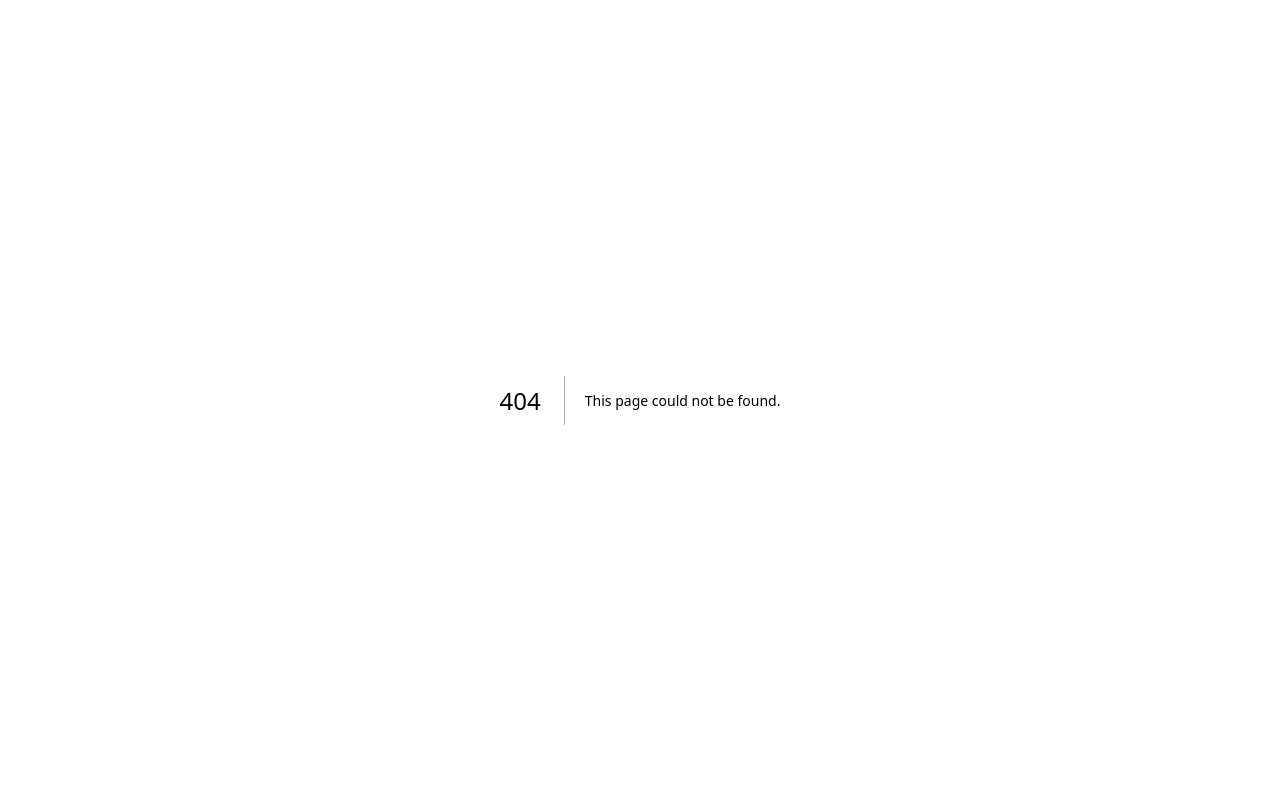
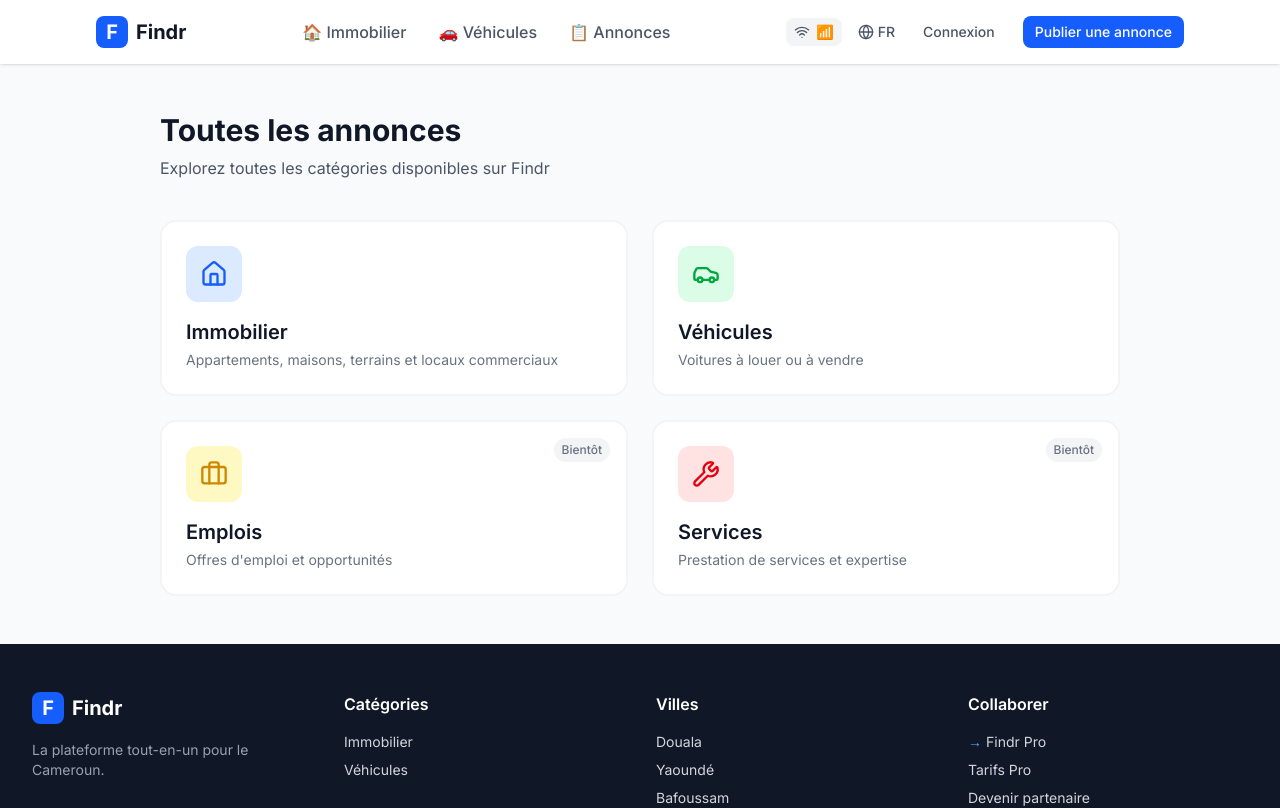
Before and after one commit to Sirbada/Findr, a Next.js app: page /annonces in a window 1280 px wide. Before the commit this address had no page. Shown: the top 808 px of the page. Built offline with nearby package versions, Linux system fonts and the light colour scheme.

Commit message:
feat: add Annonces nav tab + /annonces overview page

```diff
--- /dev/null
+++ b/src/app/annonces/page.tsx
@@ -0,0 +1,110 @@
+'use client'
+
+import Link from 'next/link'
+import { Home, Car, Briefcase, Wrench, ArrowRight } from 'lucide-react'
+import { Header } from '@/components/layout/Header'
+import { Footer } from '@/components/layout/Footer'
+import { useTranslation } from '@/lib/i18n/context'
+
+const categories = [
+  {
+    key: 'housing',
+    href: '/housing',
+    icon: Home,
+    color: 'bg-blue-100 text-blue-600',
+    border: 'hover:border-blue-300',
+    labelFr: 'Immobilier',
+    labelEn: 'Real Estate',
+    descFr: 'Appartements, maisons, terrains et locaux commerciaux',
+    descEn: 'Apartments, houses, land and commercial spaces',
+  },
+  {
+    key: 'cars',
+    href: '/cars',
+    icon: Car,
+    color: 'bg-green-100 text-green-600',
+    border: 'hover:border-green-300',
+    labelFr: 'Véhicules',
+    labelEn: 'Vehicles',
+    descFr: 'Voitures à louer ou à vendre',
+    descEn: 'Cars for rent or sale',
+  },
+  {
+    key: 'jobs',
+    href: '/annonces',
+    icon: Briefcase,
+    color: 'bg-yellow-100 text-yellow-600',
+    border: 'hover:border-yellow-300',
+    labelFr: 'Emplois',
+    labelEn: 'Jobs',
+    descFr: 'Offres d\'emploi et opportunités',
+    descEn: 'Job offers and opportunities',
+    comingSoon: true,
+  },
+  {
+    key: 'services',
+    href: '/annonces',
+    icon: Wrench,
+    color: 'bg-red-100 text-red-600',
+    border: 'hover:border-red-300',
+    labelFr: 'Services',
+    labelEn: 'Services',
+    descFr: 'Prestation de services et expertise',
+    descEn: 'Service providers and expertise',
+    comingSoon: true,
+  },
+]
+
+export default function AnnoncesPage() {
+  const { lang } = useTranslation()
+
+  return (
+    <div className="min-h-screen flex flex-col">
+      <Header />
+      <main className="flex-1 bg-gray-50">
+        <div className="max-w-5xl mx-auto px-4 sm:px-6 lg:px-8 py-12">
+          <h1 className="text-3xl font-bold text-gray-900 mb-2">
+            {lang === 'fr' ? 'Toutes les annonces' : 'All Listings'}
+          </h1>
+          <p className="text-gray-600 mb-10">
+            {lang === 'fr'
+              ? 'Explorez toutes les catégories disponibles sur Findr'
+              : 'Browse all categories available on Findr'}
+          </p>
+
+          <div className="grid sm:grid-cols-2 gap-6">
+            {categories.map((cat) => {
+              const Icon = cat.icon
+              return (
+                <Link
+                  key={cat.key}
+                  href={cat.comingSoon ? '#' : cat.href}
+                  className={`relative block bg-white rounded-2xl border-2 border-gray-100 ${cat.border} p-6 transition-all hover:shadow-lg group`}
+                >
+                  {cat.comingSoon && (
+                    <span className="absolute top-4 right-4 text-xs font-medium bg-gray-100 text-gray-500 px-2 py-1 rounded-full">
+                      {lang === 'fr' ? 'Bientôt' : 'Coming soon'}
+                    </span>
+                  )}
+                  <div className={`w-14 h-14 rounded-xl flex items-center justify-center mb-4 ${cat.color}`}>
+                    <Icon className="w-7 h-7" />
+                  </div>
+                  <h2 className="text-xl font-semibold text-gray-900 mb-1 flex items-center gap-2">
+                    {lang === 'fr' ? cat.labelFr : cat.labelEn}
+                    {!cat.comingSoon && (
+                      <ArrowRight className="w-4 h-4 opacity-0 -translate-x-2 group-hover:opacity-100 group-hover:translate-x-0 transition-all" />
+                    )}
+                  </h2>
+                  <p className="text-gray-500 text-sm">
+                    {lang === 'fr' ? cat.descFr : cat.descEn}
+                  </p>
+                </Link>
+              )
+            })}
+          </div>
+        </div>
+      </main>
+      <Footer />
+    </div>
+  )
+}
--- a/src/components/layout/Header.tsx
+++ b/src/components/layout/Header.tsx
@@ -33,6 +33,9 @@ export function Header() {
               </Link>
               <Link href="/cars" className="text-gray-600 hover:text-blue-600 font-medium transition-colors">
                 🚗 {t.nav.cars}
+              </Link>
+              <Link href="/annonces" className="text-gray-600 hover:text-blue-600 font-medium transition-colors">
+                📋 {t.nav.ads}
               </Link>
             </div>
           </div>
@@ -84,6 +87,9 @@ export function Header() {
               <Link href="/cars" className="block text-gray-600 hover:text-blue-600 font-medium">
                 {t.nav.cars}
               </Link>
+              <Link href="/annonces" className="block text-gray-600 hover:text-blue-600 font-medium">
+                {t.nav.ads}
+              </Link>
               <hr className="my-3" />
               <button
                 onClick={() => setLang(lang === 'fr' ? 'en' : 'fr')}
--- a/src/lib/i18n/translations.ts
+++ b/src/lib/i18n/translations.ts
@@ -5,6 +5,7 @@ export const translations = {
       home: 'Accueil',
       housing: 'Immobilier',
       cars: 'Véhicules',
+      ads: 'Annonces',
       login: 'Connexion',
       signup: "S'inscrire",
       postAd: 'Publier une annonce',
@@ -189,6 +190,7 @@ export const translations = {
       home: 'Home',
       housing: 'Real Estate',
       cars: 'Vehicles',
+      ads: 'Listings',
       login: 'Login',
       signup: 'Sign up',
       postAd: 'Post Ad',
```
